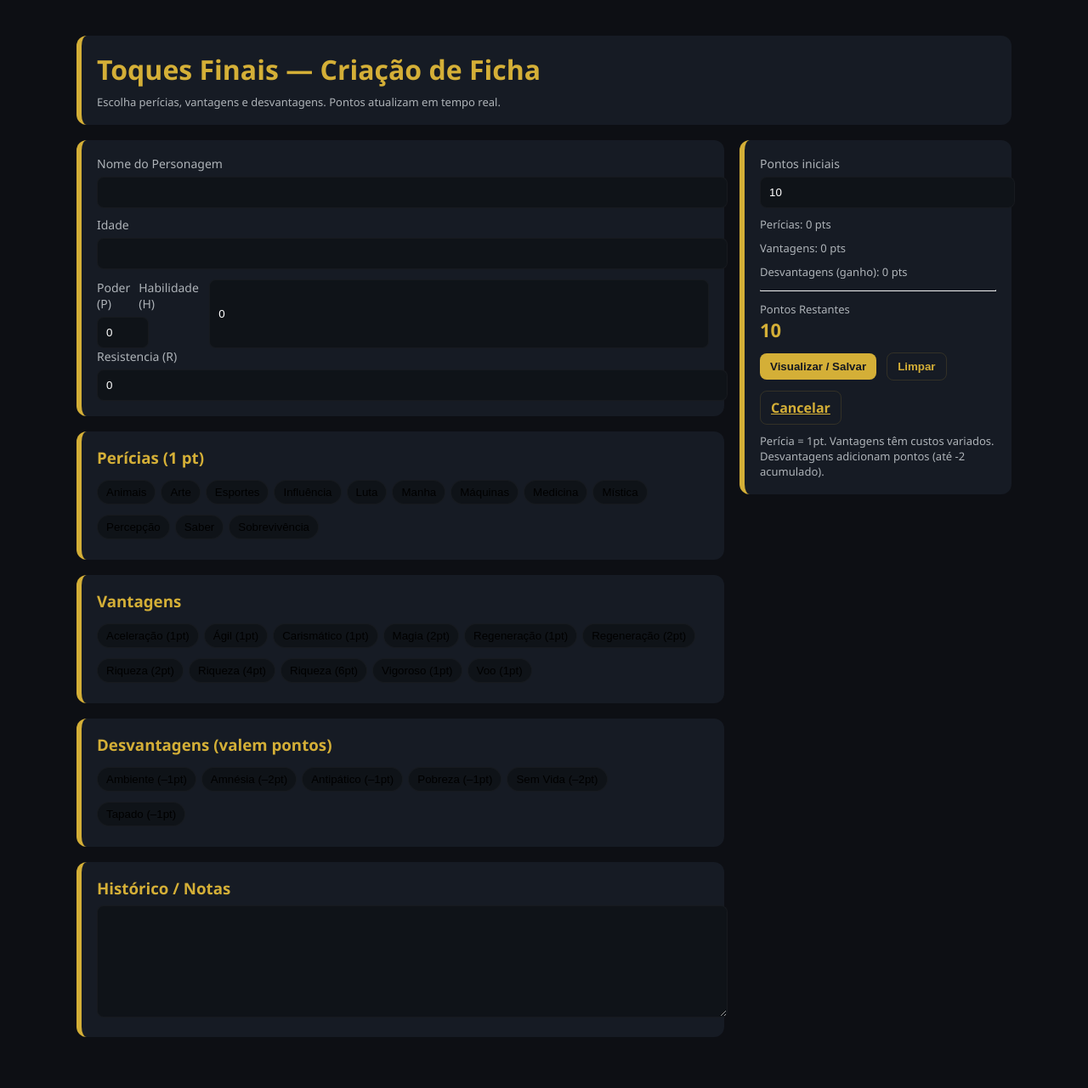
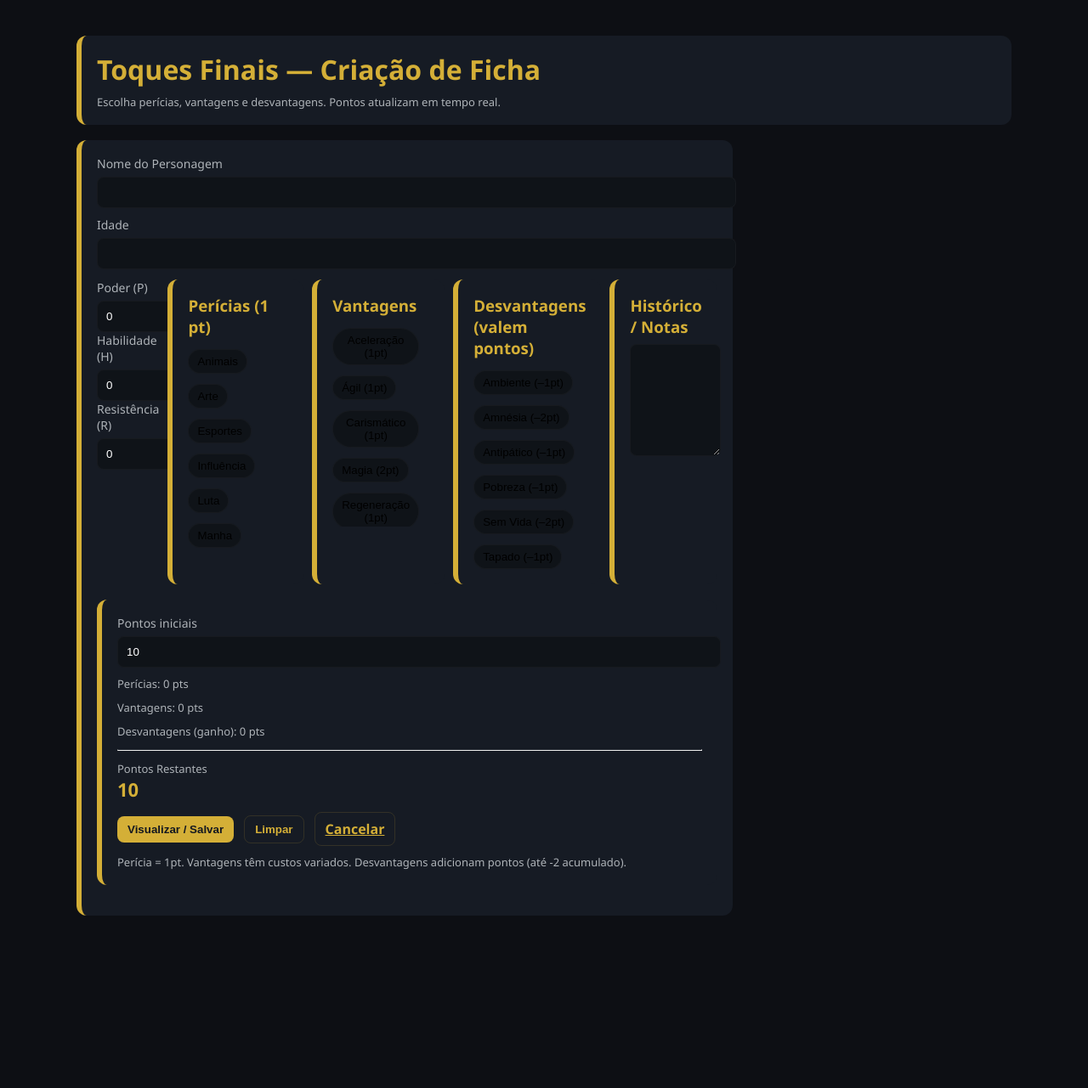
Before and after one commit to hilen-dev/Tridados, a Flask app: page /criar_ficha/final in a window 1280 px wide. Shown: the whole page at 85% size. After the commit the page ends 1078 px from the top, so only its background shows below. Run offline with Flask 3, Linux system fonts and the light colour scheme.

Commit message:
Update criar_ficha_final.html

```diff
--- a/templates/criar_ficha_final.html
+++ b/templates/criar_ficha_final.html
@@ -41,21 +41,26 @@
           <label style="margin-top:10px">Idade</label>
           <input type="number" name="idade" id="idade" value="{{ ficha.idade if ficha and ficha.idade is defined else '' }}" min="0">
           <div style="margin-top:12px; display:flex; gap:10px;">
-            <div style="flex:1">
-  <label>Poder (P)</label>
-  <input type="number" name="poder" min="0" max="10"
-         value="{{ ficha.poder if ficha and ficha.poder is defined else 0 }}">
-</div>
+      <div class="sttr-grid">
+        <div>
+          <label>Poder (P)</label>
+        <input type="number" nome="Poder" min="0" max="10" value="0">
 
-  <label>Habilidade (H)</label>
-  <input type="number" name="habilidade" min="0" max="10"
-          value="{{ ficha.habilidade if ficha and ficha.habilidade is defined else 0 }}">
- </div>
+        </div>
 
-  <label> Resistencia (R)</label>
-  <input type="number" name="resistência" min="o" max="10"
-          value="{{ ficha.resistência if ficha and ficha.resistência is defined else 0 }}">
-        </div>
+        <div>
+     <label>Habilidade (H)</label>
+<input type="number" nome="Habilidade" min="0" max="10" value="0">
+
+  </div>
+
+          <div>
+            <label>Resistência (R)</label>
+  <input type="number" nome="Resistência" min="0" max="10" value="0">
+
+          </div>
+      </div>
+
 
         <div class="card">
           <h3 style="margin:0 0 8px 0; color:var(--accent)">Perícias (1 pt)</h3>
```
